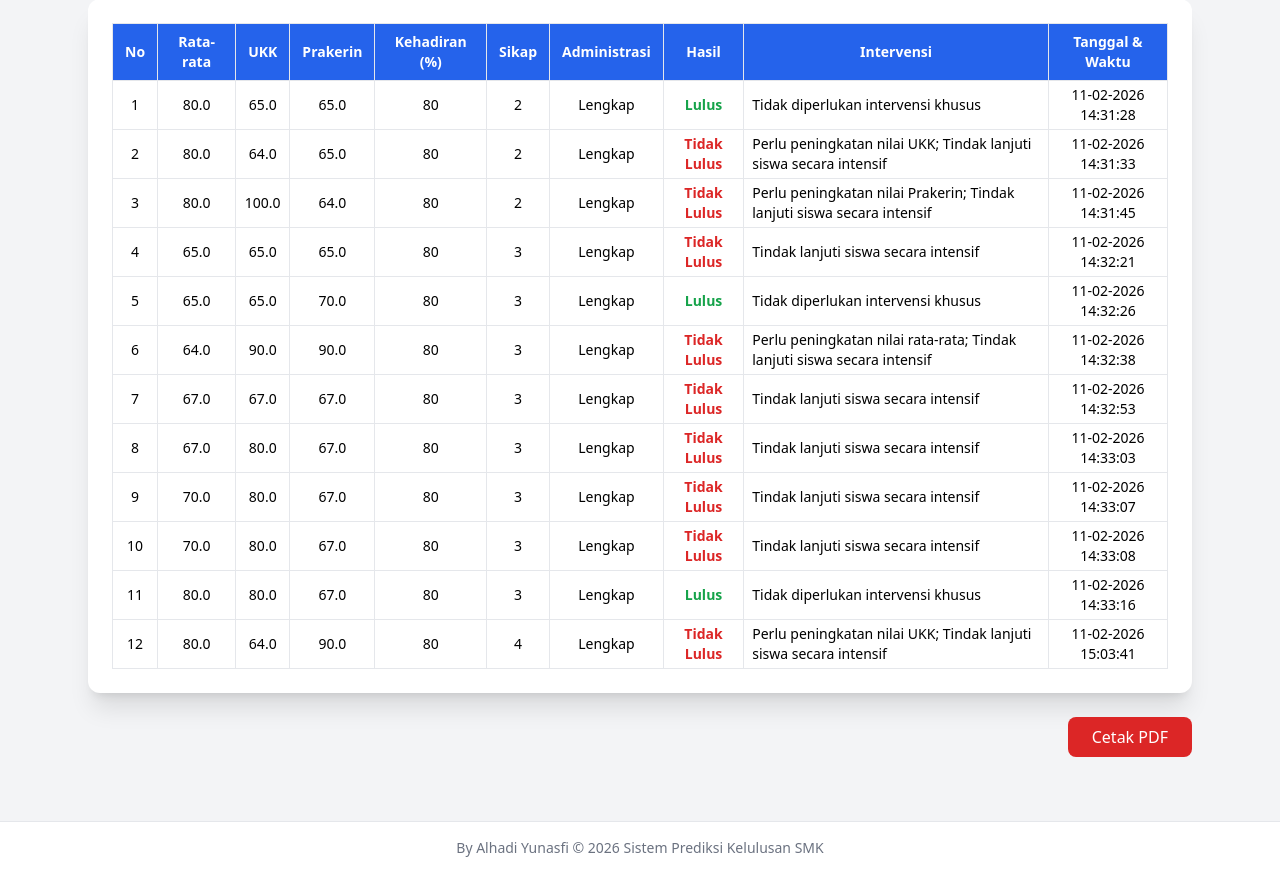
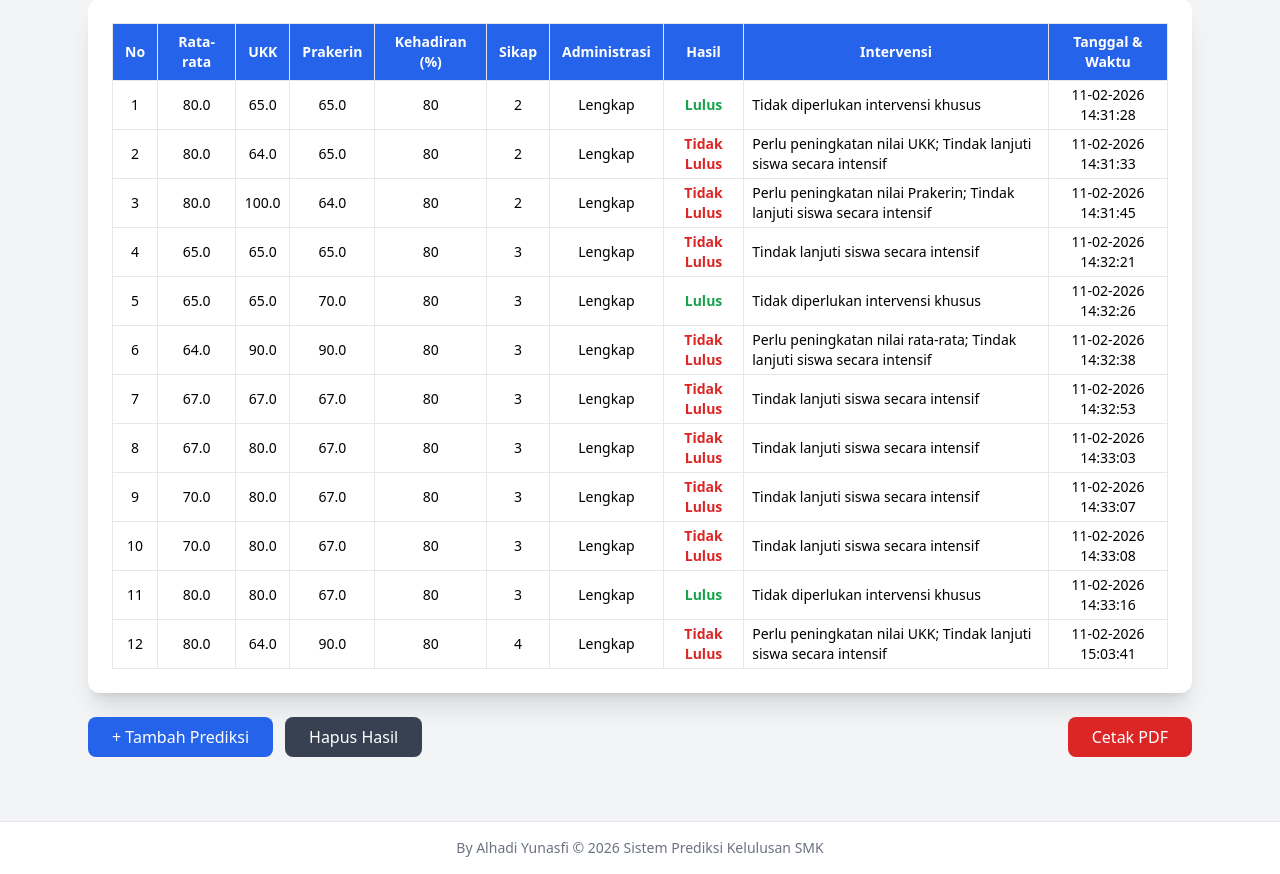
Before and after one commit to alhadiyunasfi10/Program-Prediksi-Kelulusan-SMK, a Flask app: page /hasil-prediksi in a window 1280 px wide. Shown: the part 205-1079 px from the top of the page. Run offline with Flask 3, Linux system fonts and the light colour scheme; the visitor is signed in with stand-in values (Sample User, id 1); some libraries are stand-ins or nearby versions.

Commit message:
update page hasil

```diff
--- a/templates/hasil_prediksi.html
+++ b/templates/hasil_prediksi.html
@@ -131,6 +131,41 @@
         </div>
       </div>
     </div>
+    <!-- MODAL HAPUS HASIL -->
+    <div
+      id="hapusModal"
+      class="fixed inset-0 bg-black/40 backdrop-blur-sm hidden flex items-center justify-center z-50"
+    >
+      <div
+        id="hapusBox"
+        class="bg-white rounded-xl shadow-xl w-full max-w-sm p-6 transform scale-90 opacity-0 transition-all duration-300"
+      >
+        <h3 class="text-lg font-bold text-red-600 mb-2 text-center">
+          Konfirmasi Hapus
+        </h3>
+        <p class="text-sm text-gray-500 text-center mb-6">
+          Apakah Anda yakin ingin menghapus semua hasil prediksi?
+        </p>
+
+        <div class="flex justify-center gap-4">
+          <button
+            onclick="closeHapusModal()"
+            class="px-4 py-2 rounded-lg border border-gray-300 hover:bg-gray-100 transition"
+          >
+            Batal
+          </button>
+
+          <form method="POST" action="/hapus-hasil-prediksi">
+            <button
+              type="submit"
+              class="px-4 py-2 rounded-lg bg-red-600 text-white hover:bg-red-700 transition"
+            >
+              Ya, Hapus
+            </button>
+          </form>
+        </div>
+      </div>
+    </div>
 
     <!-- HEADER -->
     <header class="bg-white/80 backdrop-blur shadow sticky top-0 z-50">
@@ -195,6 +230,19 @@
         </nav>
       </div>
     </header>
+    <!-- FLASH MESSAGES -->
+    {% with messages = get_flashed_messages(with_categories=true) %} {% if
+    messages %}
+    <div id="flashContainer" class="fixed top-6 right-6 z-50 space-y-3">
+      {% for category, message in messages %}
+      <div
+        class="flash-message px-4 py-3 rounded-lg shadow-lg text-sm font-medium transition-all duration-500 transform translate-x-10 opacity-0 {% if category == 'success' %}bg-green-500 text-white{% endif %} {% if category == 'warning' %}bg-yellow-400 text-black{% endif %} {% if category == 'danger' %}bg-red-500 text-white{% endif %}"
+      >
+        {{ message }}
+      </div>
+      {% endfor %}
+    </div>
+    {% endif %} {% endwith %}
 
     <!-- MAIN CONTENT -->
     <main class="flex-1 max-w-6xl mx-auto px-6 py-16">
@@ -249,14 +297,32 @@
         </table>
       </div>
 
-      <!-- TOMBOL CETAK (ADMIN ONLY) -->
       {% if role == "admin" %}
-      <div class="flex justify-end mt-6">
+      <div class="flex flex-wrap justify-between items-center gap-4 mt-6">
+        <!-- KIRI -->
+        <div class="flex gap-3">
+          <a
+            href="/prediksi"
+            class="bg-blue-600 text-white px-6 py-2 rounded-lg hover:bg-blue-700 transition"
+          >
+            + Tambah Prediksi
+          </a>
+
+          <button
+            onclick="openHapusModal()"
+            class="bg-gray-700 text-white px-6 py-2 rounded-lg hover:bg-gray-800 transition"
+          >
+            Hapus Hasil
+          </button>
+        </div>
+
+        <!-- KANAN -->
         <a
           href="/cetak-hasil-prediksi"
           class="bg-red-600 text-white px-6 py-2 rounded-lg hover:bg-red-700 transition"
-          >Cetak PDF</a
         >
+          Cetak PDF
+        </a>
       </div>
       {% endif %}
     </main>
@@ -287,6 +353,43 @@
         box.classList.remove("scale-100", "opacity-100");
         setTimeout(() => modal.classList.add("hidden"), 300);
       }
+      document.addEventListener("DOMContentLoaded", () => {
+        const messages = document.querySelectorAll(".flash-message");
+
+        messages.forEach((msg, index) => {
+          // Animasi masuk
+          setTimeout(() => {
+            msg.classList.remove("translate-x-10", "opacity-0");
+            msg.classList.add("translate-x-0", "opacity-100");
+          }, 100 * index);
+
+          // Hilang otomatis
+          setTimeout(() => {
+            msg.classList.add("opacity-0", "translate-x-10");
+
+            setTimeout(() => {
+              msg.remove();
+            }, 500);
+          }, 3000);
+        });
+      });
+      function openHapusModal() {
+        const modal = document.getElementById("hapusModal");
+        const box = document.getElementById("hapusBox");
+        modal.classList.remove("hidden");
+        setTimeout(() => {
+          box.classList.remove("scale-90", "opacity-0");
+          box.classList.add("scale-100", "opacity-100");
+        }, 10);
+      }
+
+      function closeHapusModal() {
+        const modal = document.getElementById("hapusModal");
+        const box = document.getElementById("hapusBox");
+        box.classList.add("scale-90", "opacity-0");
+        box.classList.remove("scale-100", "opacity-100");
+        setTimeout(() => modal.classList.add("hidden"), 300);
+      }
     </script>
   </body>
 </html>
```
